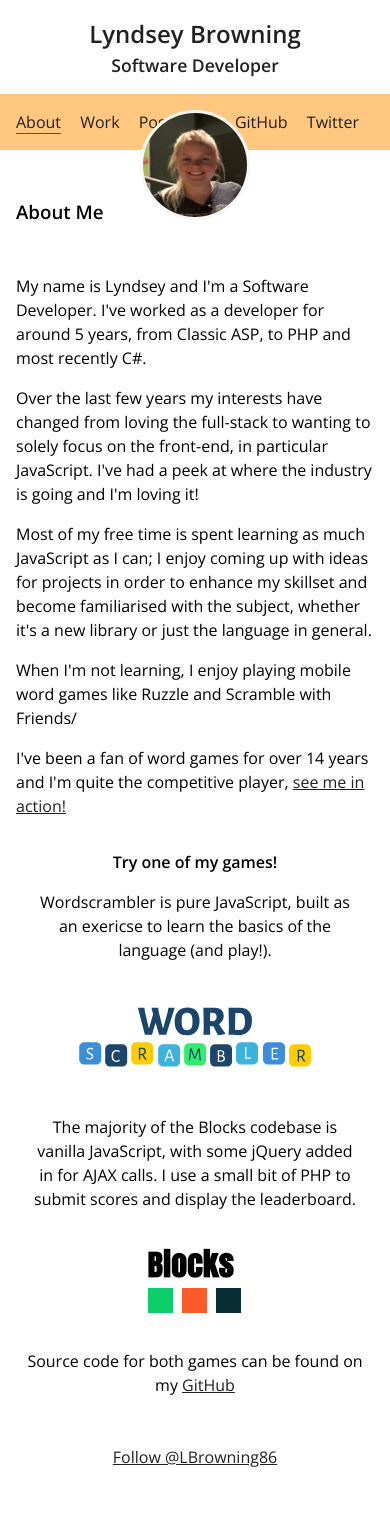
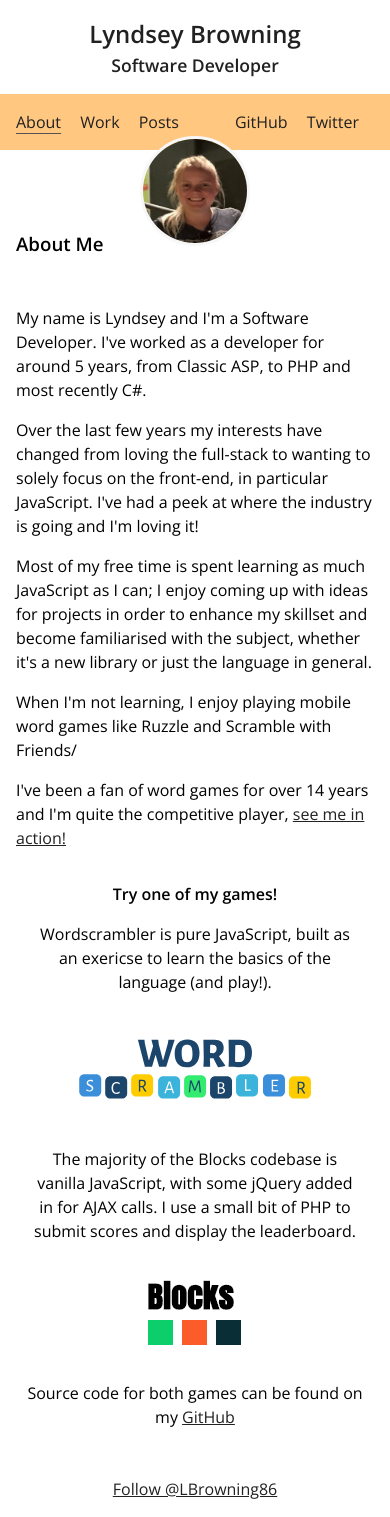
Before and after one commit to lyndseybrowning/lyndseybrowning.github.io, a Jekyll site: the page built from index.html, in a window 390 px wide. Built offline with Jekyll 4.4.1, drawn with Linux system fonts in a browser that asks for light colours; the list of posts is cut into pages by our own code; comment, search, counter and statistics services are not loaded; before the commit the page ends 1485 px from its top, so only the background shows below that.

Commit message:
Temp mobile styles

```diff
--- a/css/style.css
+++ b/css/style.css
@@ -485,3 +485,9 @@ header {
     position: absolute;
     left: 50%;
     margin-left: -55px; }
+
+@media handheld, only screen and (max-width: 767px) {
+  header .lb {
+    top: 42px; }
+  .page-title {
+    padding-top: 5em; } }
```
Also changed, not shown: css/scss/components/_header.scss (+11 -0 lines), build/style.min.css.
